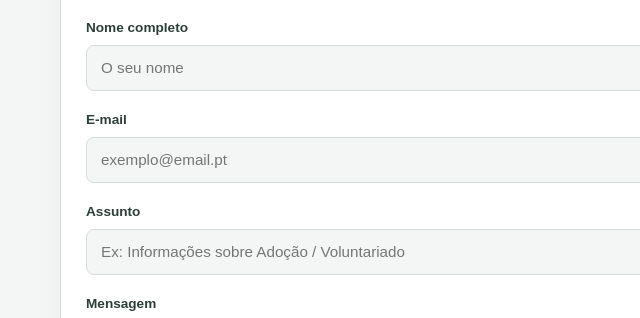
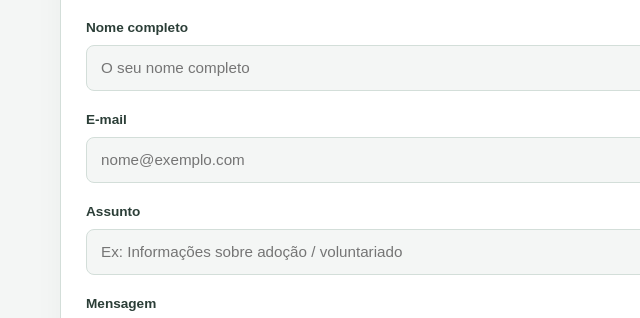
Before and after one commit to leticia-borgescampos/projeto_aanifeira, a plain HTML site: page index.html in a window 1280 px wide. Shown: the part 2911-3229 px from the top of the page, 0-640 px from the left. Drawn offline with nearby package versions, Linux system fonts and the light colour scheme; a web font is replaced by a local one.

Commit message:
ajustes campos do form

```diff
--- a/index.html
+++ b/index.html
@@ -247,17 +247,17 @@
 
           <div class="campo-grupo">
             <label for="nome">Nome completo</label>
-            <input type="text" id="nome" name="nome" placeholder="O seu nome" required>
+            <input type="text" id="nome" name="nome" placeholder="O seu nome completo" required>
           </div>
 
           <div class="campo-grupo">
             <label for="email">E-mail</label>
-            <input type="email" id="email" name="email" placeholder="exemplo@email.pt" required>
+            <input type="email" id="email" name="email" placeholder="nome@exemplo.com" required>
           </div>
 
           <div class="campo-grupo">
             <label for="assunto">Assunto</label>
-            <input type="text" id="assunto" name="assunto" placeholder="Ex: Informações sobre Adoção / Voluntariado" required>
+            <input type="text" id="assunto" name="assunto" placeholder="Ex: Informações sobre adoção / voluntariado" required>
           </div>
 
           <div class="campo-grupo">
```
